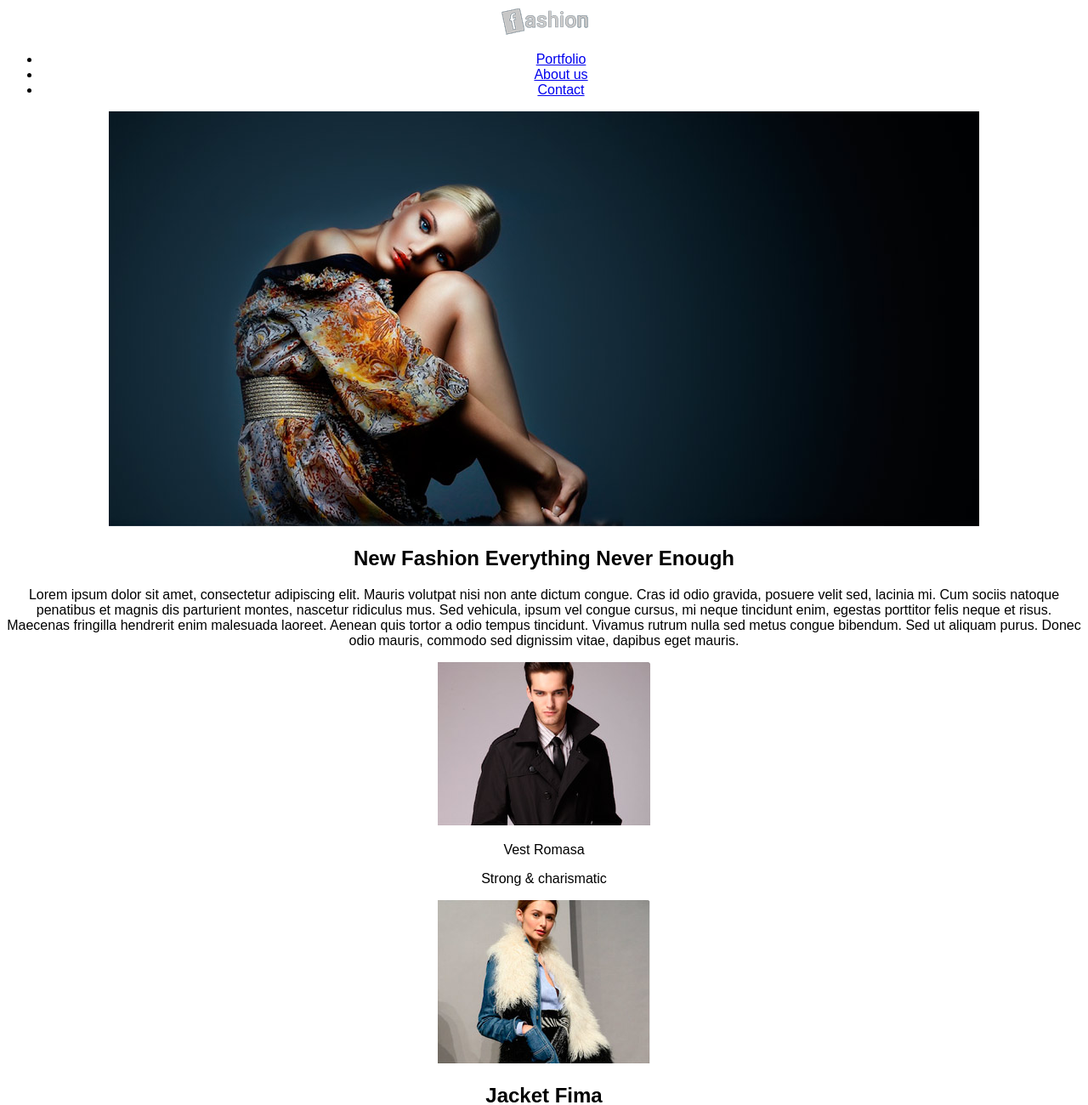
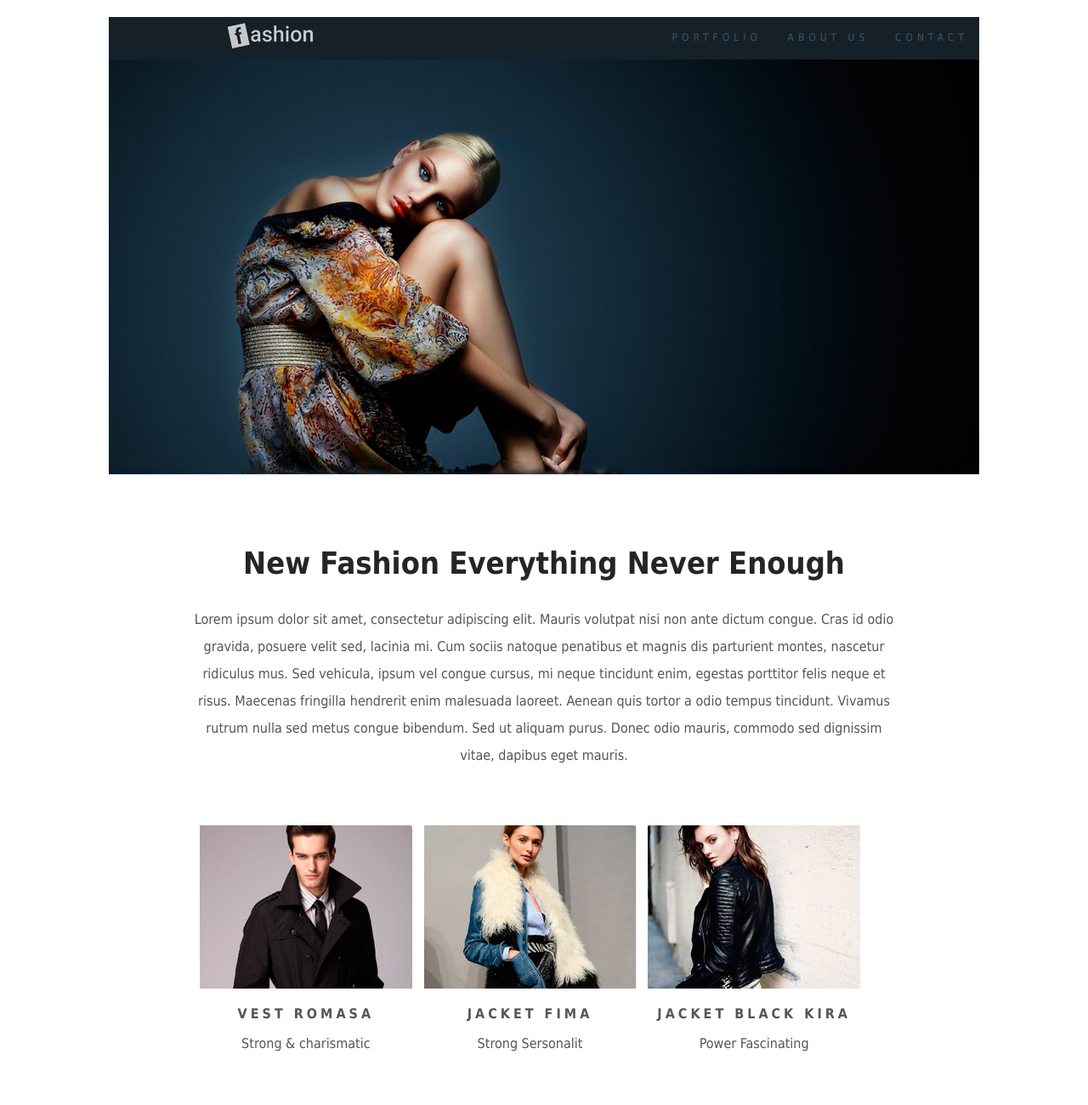
Before and after one commit to marcosdenisalves/ProjetoPaginaF, a plain HTML site: page layout/index.html in a window 1280 px wide. Shown: the top 1300 px of the page at 85% size. Drawn offline with Linux system fonts and the light colour scheme.

Commit message:
Aplicando estilo na pagina com CSS

```diff
--- a/css/estilo.css
+++ b/css/estilo.css
@@ -1,42 +1,140 @@
+body{
+    font-family: tahoma, arial, sans-serif;
+    margin: 0;
+    padding: 0;
+}
+
 #principal{
-    font-family: Arial, Helvetica, sans-serif;
+    width: 1024px;
+    margin: 20px auto;
+}
+
+.header-top{
+    height: 50px;
+    background: #162028;
+    position: relative;
+}
+
+.logotipo{
+    margin: 5px 0 0 135px;
+}
+
+.header-nav{
+    position: absolute;
+    top: 0;
+    right: 0;
+    height: 100%;
+
+}
+
+.header-nav ul{
+    margin: 0;
+    padding: 0;
+}
+
+.header-nav li{
+    list-style: none;
+    display: inline-block;
+    margin-right: 0 15px 0 0;
+    padding: 13px;
+}
+
+.header-nav a{
+    color: #425564;
+    font-size: 12px;
+    letter-spacing: 5px;
+    text-decoration: none;
+    text-transform: uppercase;
+    transition: color 1s linear;
+}
+
+.header-nav a:hover{
+    color: white;
+}
+
+.portfolio{
+    padding: 50px 100px;
     text-align: center;
 }
 
-.header-top{
-    /* background-image: url(/imagens/topo.jpg);
-    background-repeat: no-repeat;
-    background-size: 900px;
-    background-position: center;
-    height: 500px;
-    padding-top: 4%; */
+.portfolio h1{
+    font-size: 36px;
+    color: #252525;
 }
 
-.hero nav{
-    background-color:rgba(0, 0, 90, 0.377);
-    position: relative;
-    left: 442px;
-    width: 895px;
+.portfolio p{
+    font-size: 16px;
+    line-height: 2;
+    color: #555;
 }
 
-.hero img{
-    display: inline-block;
-    position: relative;
-    right: 370px;
-    bottom: -10px;
+.gallery{
+    color: #555;
+    padding: 0 100px 50px 100px;
+    overflow: auto;
 }
 
-.hero nav li{
-    display: inline-block;
-    position: relative;
-    left: 300px;
-    bottom: 40px;
+.gallery-card{
+    width: 32%;
+    float: left;
+    text-align: center;
 }
 
-.hero nav a{
-    color:  rgba(242, 242, 255, 0.425);
-    font-family: 'Trebuchet MS', 'Lucida Sans Unicode', 'Lucida Grande', 'Lucida Sans', Arial, sans-serif;
-    text-transform: lowercase;
-    font-size: large;
-    text-decoration: none;
+.gallery-title{
+    text-transform: uppercase;
+    letter-spacing: 4px;
+    font-size: 16px;
+    font-weight: bold;
 }
+
+.about{
+    background-color: #003d52;
+    padding: 100px;
+    color: white;
+    background-repeat: no-repeat;
+    background-position: right bottom;
+    background-image: url(/imagens/bg_detalhe.png);
+}
+
+.about h2{
+    text-transform: uppercase;
+    font-size: 50px;
+    font-weight: normal;
+}
+
+.about p{
+    line-height: 1.5;
+    width: 70%;
+}
+
+.contact{
+    margin: 50px 0;
+}
+
+.contact address{
+    color: #143f52;
+    text-transform: uppercase;
+    font-size: 26px;
+    font-style: normal;
+    text-align: center;
+    font-weight: bold;
+}
+
+.maps{
+    width: 100%;
+    height: 450px;
+    margin: 15px 0 15px 0;
+}
+
+.maps iframe{
+    width: 100%;
+}
+
+.rodape{
+    background: #0b171f;
+    padding: 25px;
+    font-size: 12px;
+    color: #6f8597;
+    letter-spacing: 5px;
+    text-align: center;
+}
--- a/layout/index.html
+++ b/layout/index.html
@@ -12,8 +12,9 @@
     </head>
     <body>
         <div id="principal">
+
             <header class="header-top">
-                <img src="/imagens/logo.png" alt="Logotipo Fashion">
+                <img class="logotipo" src="/imagens/logo.png" alt="Logotipo Fashion">
                 <nav class="header-nav">
                     <ul>
                         <li><a href="#" target="blank">Portfolio</a></li>
@@ -22,32 +23,39 @@
                     </ul>
                 </nav>
             </header>
+
             <img src="/imagens/topo.jpg" alt="Imagem de modelo feminina vestindo roupa x">
+
             <article class="portfolio">
                 <h1>New Fashion Everything Never Enough</h1>
                 <p>Lorem ipsum dolor sit amet, consectetur adipiscing elit. Mauris volutpat nisi non ante dictum congue. Cras id odio gravida, posuere velit sed, lacinia mi. Cum sociis natoque penatibus et magnis dis parturient montes, nascetur ridiculus mus. Sed vehicula, ipsum vel congue cursus, mi neque tincidunt enim, egestas porttitor felis neque et risus. Maecenas fringilla hendrerit enim malesuada laoreet. Aenean quis tortor a odio tempus tincidunt. Vivamus rutrum nulla sed metus congue bibendum. Sed ut aliquam purus. Donec odio mauris, commodo sed dignissim vitae, dapibus eget mauris.</p>
             </article>
+
             <section class="gallery">
                 <article class="gallery-card">
                     <img src="/imagens/modelo1.jpg" alt="modelo 1">
-                    <p class="gallery-title">Vest Romasa</p >
+                    <p class="gallery-title">Vest Romasa</p>
                     <p class="gallery-text">Strong & charismatic</p>
                 </article>
+
                 <article class="gallery-card">
                     <img src="/imagens/modelo2.jpg" alt="modelo 2">
-                <h2>Jacket Fima</h2>
-                <p>Strong Sersonalit</p>
+                    <p class="gallery-title">Jacket Fima</p>
+                    <p class="gallery-text">Strong Sersonalit</p>
                 </article>
+
                 <article class="gallery-card">
                     <img src="/imagens/modelo3.jpg" alt="modelo 3">
-                <h2>Jacket Black Kira</h2>
-                <p>Power Fascinating</p>
+                    <p class="gallery-title">Jacket Black Kira</p>
+                    <p class="gallery-text">Power Fascinating</p>
                 </article>
+            </section>
 
             <article class="about">
                 <h2>Everything Never Enough<br>Just Fashion</h2>
                 <p>Praesent placerat eros eget lacus ullamcorper, id dapibus ante vestibulum. Curabitur quis condimentum diam. Duis aliquet erat vel laoreet tincidunt. Pellentesque vitae varius ligula. Phasellus in nibh tempus, gravida justo et, suscipit felis. Cras ornare arcu ac sodales tincidunt. Mauris vehicula erat vel ligula porttitor imperdiet. Curabitur nec magna urna. Sed porta ex ex, at pulvinar nibh aliquet quis. Integer dapibus congue vestibulum. Phasellus bibendum lobortis quam, nec sollicitudin nisl volutpat at.</p>
             </article>
+
             <div class="contact">
                 <address>
                     <p>Call me now for design<br>
@@ -56,9 +64,10 @@
             </div>
 
             <div class="maps">
-                <iframe src="https://www.google.com/maps/embed?pb=!1m18!1m12!1m3!1d224486.8745914056!2d-52.95459685926949!3d-28.461248547136094!2m3!1f0!2f0!3f0!3m2!1i1024!2i768!4f13.1!3m3!1m2!1s0x94fd492498d6957f%3A0x9a8b601ccba4050d!2sN%C3%A3o-Me-Toque%20-%20RS%2C%2099470-000!5e0!3m2!1spt-BR!2sbr!4v1598643402097!5m2!1spt-BR!2sbr" width="800" height="600" frameborder="0" style="border:0;" allowfullscreen="" aria-hidden="false" tabindex="0"></iframe>
+                <iframe src="https://www.google.com/maps/embed?pb=!1m18!1m12!1m3!1d224486.8745914056!2d-52.95459685926949!3d-28.461248547136094!2m3!1f0!2f0!3f0!3m2!1i1024!2i768!4f13.1!3m3!1m2!1s0x94fd492498d6957f%3A0x9a8b601ccba4050d!2sN%C3%A3o-Me-Toque%20-%20RS%2C%2099470-000!5e0!3m2!1spt-BR!2sbr!4v1598643402097!5m2!1spt-BR!2sbr" width="600" height="450" frameborder="0" style="border:0;" allowfullscreen="" aria-hidden="false" tabindex="0"></iframe>
             </div>
-            <footer>
+
+            <footer class="rodape">
                 <p>Copyright &copy; fastfashion.com</p>
             </footer>
         </div>
```
Lines whose indentation alone changed are shown as unchanged.
